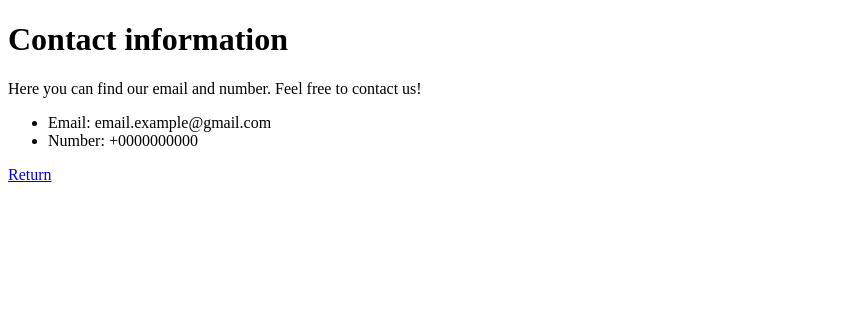
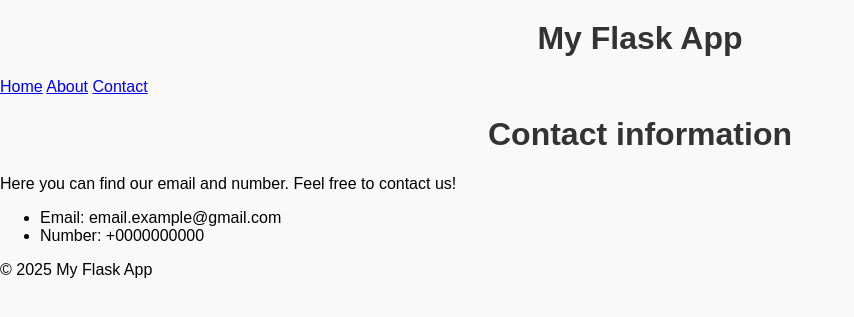
Before and after one commit to Lizazal/flask_project, a Flask app: page /contact in a window 1280 px wide. Shown: the top 317 px of the page, without its empty margins (0-854 px from the left). Run offline with Flask 3, Linux system fonts and the light colour scheme.

Commit message:
base.html update

```diff
--- a/app/__init__.py
+++ b/app/__init__.py
@@ -1,4 +1,5 @@
 from flask import Flask
 
 app = Flask(__name__)
+# app = Flask(__name__, static_folder='my_static') для настройки названия папки
 from app import routes
--- /dev/null
+++ b/app/static/css/styles.css
@@ -0,0 +1,12 @@
+body {
+    font-family: Arial, sans-serif;
+    background-color: #f9f9f9;
+    margin: 0;
+    padding: 0;
+}
+
+h1 {
+    color: #333;
+    text-align: center;
+    margin-top: 20px;
+}
--- /dev/null
+++ b/app/templates/base.html
@@ -0,0 +1,39 @@
+<!DOCTYPE html>
+<html lang="en">
+<head>
+    <meta charset="UTF-8">
+    <meta name="viewport" content="width=device-width, initial-scale=1.0">
+    <title>{% block title %}My Flask App{% endblock %}</title>
+    <link rel="stylesheet" href="{{ url_for('static', filename='css/styles.css') }}">
+	<!-- <link rel="stylesheet" href="{{ url_for('static', filename='css/styles.css') }}?v=1.0"> -->
+	<!-- Для использования версии файла -->
+	<!-- Если нужно подключить дополнительный CSS на странице, пример -->
+	<!-- {% block extra_css %}{% endblock %} -->
+</head>
+<body>
+    <!-- Шапка -->
+    <header>
+        <h1>My Flask App</h1>
+        <nav>
+            <a href="/">Home</a>
+            <a href="/about">About</a>
+            <a href="/contact">Contact</a>
+        </nav>
+    </header>
+
+    <!-- Основной контент -->
+    <main>
+        {% block content %}
+        <!-- Контент будет вставляться здесь -->
+        {% endblock %}
+    </main>
+
+    <!-- Подвал -->
+    <footer>
+        <p>&copy; 2025 My Flask App</p>
+    </footer>
+
+	<!-- Если нужно подключить дополнительный JS на странице, пример -->
+	<!-- {% block extra_js %}{% endblock %} -->
+</body>
+</html>
--- a/app/templates/contact.html
+++ b/app/templates/contact.html
@@ -1,17 +1,12 @@
-<!DOCTYPE html>
-<html lang="en">
-<head>
-	<meta charset="UTF-8">
-	<title>Contact</title>
-	<meta name="viewport" content="width=device-width, initial-scale=1.0">
-</head>
-<body>
-	<h1>Contact information</h1>
+{% extends 'base.html' %}
+
+{% block title %}Contact{% endblock %}
+
+{% block content %}
+    <h1>Contact information</h1>
 	<p>Here you can find our email and number. Feel free to contact us!</p>
 	<ul>
 		<li>Email: email.example@gmail.com</li>
 		<li>Number: +0000000000</li>
 	</ul>
-	<div><a href="/">Return</a></div>
-</body>
-</html>
+{% endblock %}
```
Also changed, not shown: app/templates/about.html (+8 -13 lines), app/templates/index.html (+22 -14 lines).
